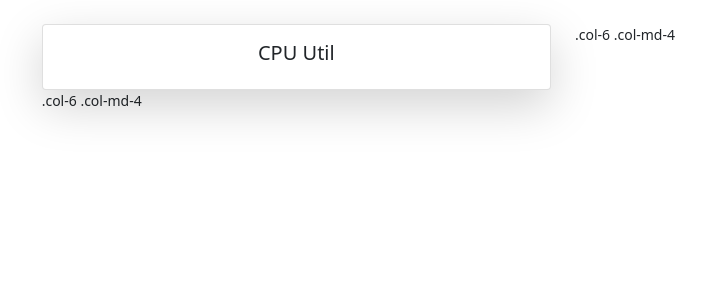
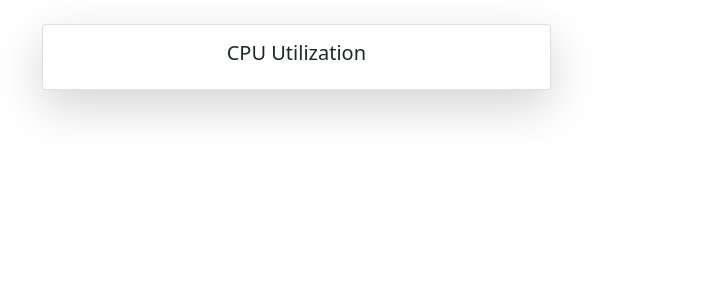
Before and after one commit to nicholaslivingstone/unmcs-monitoring, a Flask app: template templates/index.html in a window 1280 px wide. Shown: the part 69-369 px from the top of the page, without its empty margins (77-783 px from the left). Run offline with Flask 2, Linux system fonts and the light colour scheme; the template is opened without the code that fills it: most values are stand-ins (such as "Sample title", 1, 10 or a date in 2020); some libraries are stand-ins or nearby versions.

Commit message:
Created function to dynamically create cards with heatmap.

```diff
--- a/static/main.js
+++ b/static/main.js
@@ -79,7 +79,7 @@ function renderHeatmap(element, gridWidth, groupName, itemName) {
         }
     }
 
-    Plotly.newPlot('plotly_div', data, layout, {staticPlot: true, responsive: true});
+    Plotly.newPlot(element, data, layout, {staticPlot: true, responsive: true});
 }
 
 function fillHeader(id, hosts) {
@@ -111,3 +111,42 @@ function createPill(groupName){
 
         return node;
 }
+
+/**
+ * Creates a bootstrap card containing the heatmap of a given zabbix item of a group.
+ * @param parentID Parent ID of where the card should be placed
+ * @param gridWidth Width of the heatmap grid
+ * @param groupName Group to display
+ * @param itemName  Name of the zabbix item to show
+ * @param cardTitle Title to show on the card
+ */
+function createCard(parentID, gridWidth, groupName, itemName, cardTitle) {
+
+    // Create the components of the card
+    // Card container
+    let cardContainer = document.createElement('div');
+    cardContainer.className = "col-12 col-md-6";
+    document.getElementById(parentID).appendChild(cardContainer); // add the created card to parent
+
+    // Card
+    let card = document.createElement('div');
+    card.className = "card shadow-lg";
+    cardContainer.appendChild(card);
+
+    // Card body
+    let cardBody = document.createElement('div');
+    cardBody.className = "card-body";
+    card.appendChild(cardBody);
+
+    // Card title
+    let cardTitleElement = document.createElement('h5');
+    cardTitleElement.className = "card-title text-center";
+    cardTitleElement.appendChild(document.createTextNode(cardTitle)); // Set the text of the title
+    cardBody.appendChild(cardTitleElement);
+
+    // Heatmap
+    let heatmap = document.createElement('div');
+    heatmap.id = 'heatmap-' + groupName + '-' + itemName;
+    cardBody.appendChild(heatmap);
+    renderHeatmap(heatmap, gridWidth, groupName, itemName);
+}
--- a/templates/index.html
+++ b/templates/index.html
@@ -31,17 +31,9 @@
 
     <div class="tab-content" id="pills-tabContent">
         <div class="tab-pane show fade active" id="pills-home" role="tabpanel" aria-labelledby="pills-home-tab">
-            <div class="row">
-                <div class="col-12 col-md-6">
-                    <div class="card shadow-lg">
-                        <div class="card-body">
-                            <h5 class="card-title text-center">CPU Util</h5>
-                            <div id="plotly_div"></div>
-                        </div>
-                    </div>
-                </div>
-                <div class="col-12 col-md-6">.col-6 .col-md-4</div>
-                <div class="col-12 col-md-6">.col-6 .col-md-4</div>
+            <div class="row" id="panel1">
+
+
             </div>
 
         </div>
@@ -57,8 +49,7 @@
 
         fillHeader('header', hosts);
 
-        renderHeatmap(document.getElementById('test'), 6, 'B146', 'CPU utilization');
-
+        createCard('panel1', 6, 'B146', 'CPU utilization', 'CPU Utilization');
 
 </script>
 
```
